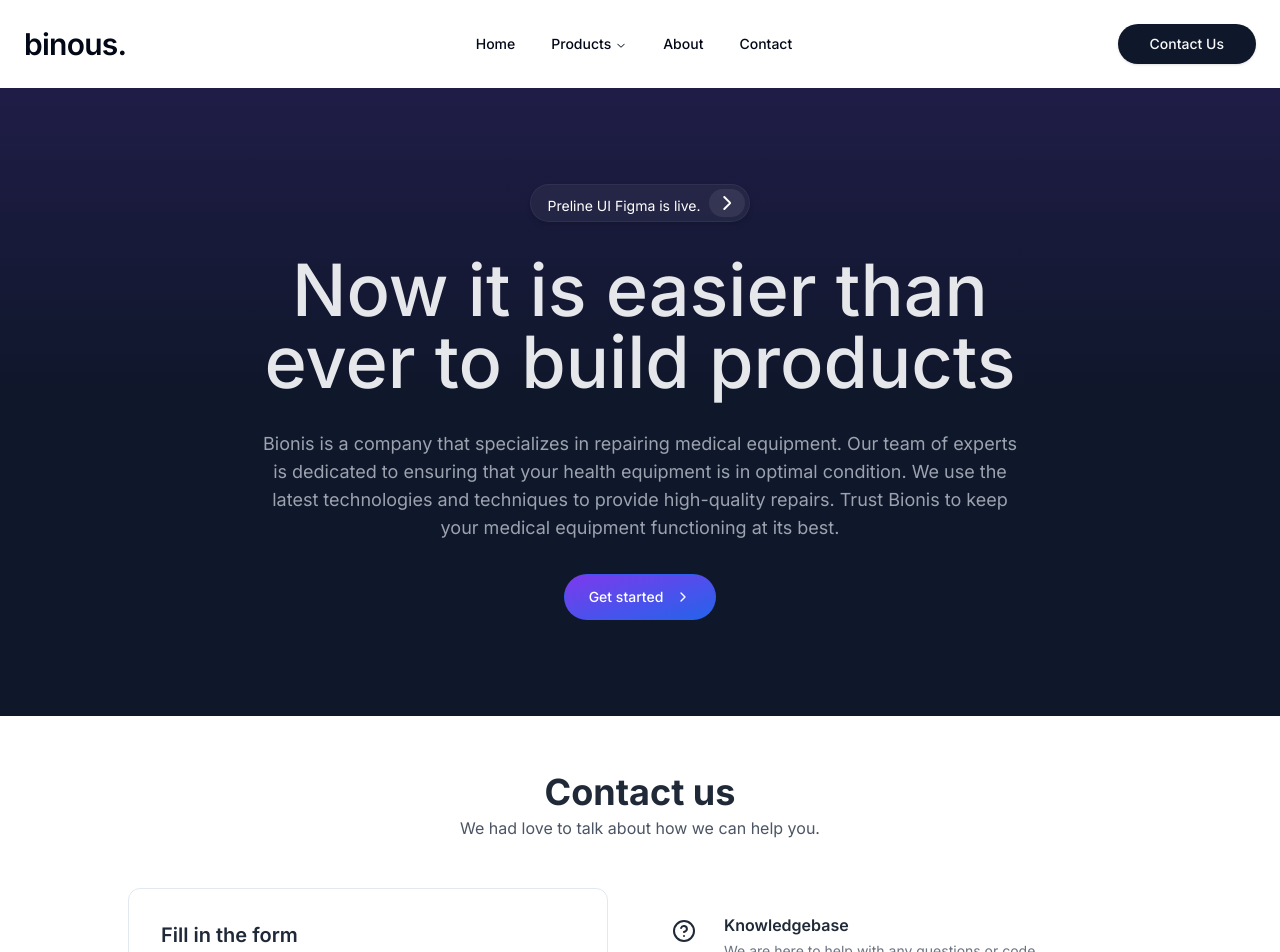
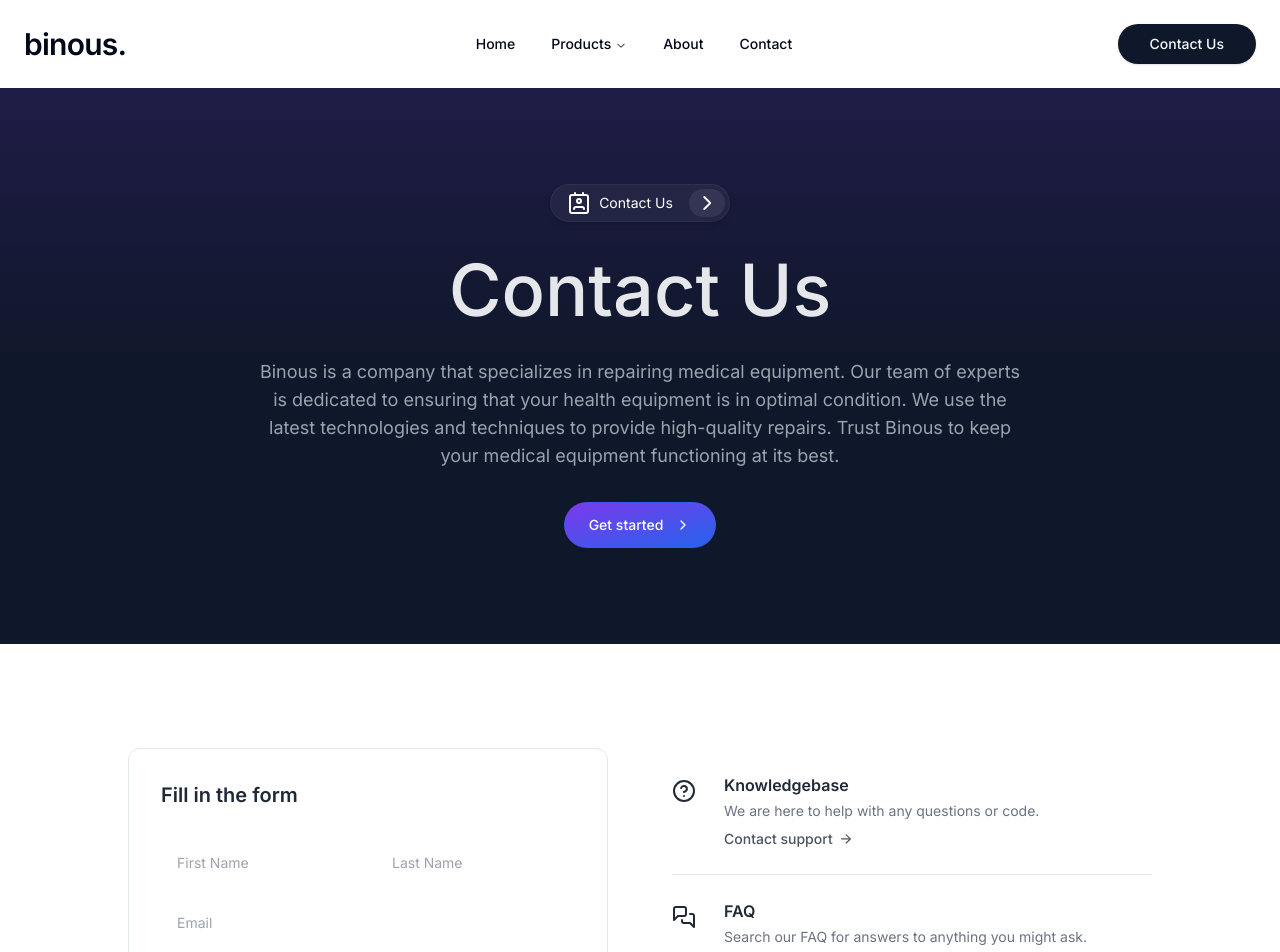
Before and after one commit to tejasghlade/binous, a Next.js app: page /contact in a window 1280 px wide. Shown: the top 952 px of the page. Built offline with nearby package versions, Linux system fonts and the light colour scheme.

Commit message:
Fix links and headings in page components

```diff
--- a/app/products/page.tsx
+++ b/app/products/page.tsx
@@ -45,12 +45,9 @@ const Products = () => {
                 />
               </div>
               <div>
-                <Link
-                  href={`products/${product?.id}`}
-                  className="font-bold hover:underline cursor-pointer"
-                >
+                <h1 className="font-bold hover:underline cursor-pointer">
                   {product.name}
-                </Link>
+                </h1>
                 <p className="font-light text-gray-600">{product.subtitle}</p>
               </div>
             </div>
--- a/components/AboutHero.tsx
+++ b/components/AboutHero.tsx
@@ -1,3 +1,4 @@
+import { User2Icon } from 'lucide-react'
 import React from 'react'
 
 const AboutHero = () => {
@@ -9,12 +10,12 @@ const AboutHero = () => {
         <div className="max-w-[85rem] mx-auto px-4 sm:px-6 lg:px-8 py-24 space-y-8">
           {/* Announcement Banner */}
           <div className="flex justify-center">
-            <a
-              className="group inline-block bg-white/[.05] hover:bg-white/[.1] border border-white/[.05] p-1 ps-4 rounded-full shadow-md"
-              href="../figma.html"
+            <div
+              className="group flex gap-2 inline-block bg-white/[.05] hover:bg-white/[.1] border border-white/[.05] p-1 ps-4 rounded-full shadow-md"
+
             >
-              <p className="me-2 inline-block text-white text-sm">
-                Preline UI Figma is live.
+             <p className="me-2 flex   gap-2 items-center text-white text-sm">
+                <User2Icon /> About Us
               </p>
               <span className="group-hover:bg-white/[.1] py-1.5 px-2.5 inline-flex justify-center items-center gap-x-2 rounded-full bg-white/[.075] font-semibold text-white text-sm">
                 <svg
@@ -32,19 +33,19 @@ const AboutHero = () => {
                   />
                 </svg>
               </span>
-            </a>
+            </div>
           </div>
           {/* End Announcement Banner */}
           {/* Title */}
-          <div className="max-w-3xl text-center mx-auto">
+          <div className="max-w-4xl text-center mx-auto">
             <h1 className="block font-medium text-gray-200 text-4xl sm:text-5xl md:text-6xl lg:text-7xl">
-              Now it easier than ever to build products
+              Now it easier than ever to repair products
             </h1>
           </div>
           {/* End Title */}
           <div className="max-w-3xl text-center mx-auto">
             <p className="text-lg text-gray-400">
-              Bionis is a company which repairs our health equipments, crafted with Tailwind CSS
+              Binous is a company which repairs our health equipments, crafted with Tailwind CSS
               framework by Hmlstream.
             </p>
           </div>
--- a/components/ContactForm.tsx
+++ b/components/ContactForm.tsx
@@ -4,16 +4,10 @@ const ContactForm = () => {
   return (
     <>
       {/* Contact Us */}
+
       <div className="max-w-[85rem] px-4 py-10 sm:px-6 lg:px-8 lg:py-14 mx-auto">
         <div className="max-w-2xl lg:max-w-5xl mx-auto">
-          <div className="text-center">
-            <h1 className="text-3xl font-bold text-gray-800 sm:text-4xl dark:text-white">
-              Contact us
-            </h1>
-            <p className="mt-1 text-gray-600 dark:text-gray-400">
-              We had love to talk about how we can help you.
-            </p>
-          </div>
+
           <div className="mt-12 grid items-center lg:grid-cols-2 gap-6 lg:gap-16">
             {/* Card */}
             <div className="flex flex-col border rounded-xl p-4 sm:p-6 lg:p-8 dark:border-gray-700">
--- a/components/ContactHero.tsx
+++ b/components/ContactHero.tsx
@@ -1,3 +1,4 @@
+import { Contact } from "lucide-react";
 import React from "react";
 
 const ContactHero = () => {
@@ -7,12 +8,9 @@ const ContactHero = () => {
         <div className="max-w-[85rem] mx-auto px-4 sm:px-6 lg:px-8 py-24 space-y-8">
           {/* Announcement Banner */}
           <div className="flex justify-center">
-            <a
-              className="group inline-block bg-white/[.05] hover:bg-white/[.1] border border-white/[.05] p-1 ps-4 rounded-full shadow-md"
-              href="../figma.html"
-            >
-              <p className="me-2 inline-block text-white text-sm">
-                Preline UI Figma is live.
+            <div className="group inline-block flex  items-center gap-2 bg-white/[.05] hover:bg-white/[.1] border border-white/[.05] p-1 ps-4 rounded-full shadow-md">
+              <p className="me-2 flex  gap-2 items-center text-white text-sm">
+                <Contact /> Contact Us
               </p>
               <span className="group-hover:bg-white/[.1] py-1.5 px-2.5 inline-flex justify-center items-center gap-x-2 rounded-full bg-white/[.075] font-semibold text-white text-sm">
                 <svg
@@ -30,19 +28,23 @@ const ContactHero = () => {
                   />
                 </svg>
               </span>
-            </a>
+            </div>
           </div>
           {/* End Announcement Banner */}
           {/* Title */}
           <div className="max-w-3xl text-center mx-auto">
             <h1 className="block font-medium text-gray-200 text-4xl sm:text-5xl md:text-6xl lg:text-7xl">
-              Now it is easier than ever to build products
+              Contact Us
             </h1>
           </div>
           {/* End Title */}
           <div className="max-w-3xl text-center mx-auto">
             <p className="text-lg text-gray-400">
-            Bionis is a company that specializes in repairing medical equipment. Our team of experts is dedicated to ensuring that your health equipment is in optimal condition. We use the latest technologies and techniques to provide high-quality repairs. Trust Bionis to keep your medical equipment functioning at its best.
+              Binous is a company that specializes in repairing medical
+              equipment. Our team of experts is dedicated to ensuring that your
+              health equipment is in optimal condition. We use the latest
+              technologies and techniques to provide high-quality repairs. Trust
+              Binous to keep your medical equipment functioning at its best.
             </p>
           </div>
           {/* Buttons */}
--- a/components/Header.tsx
+++ b/components/Header.tsx
@@ -1,6 +1,7 @@
 import React from "react";
 import { Button } from "./ui/button";
 import Image from "next/image";
+import Link from "next/link";
 
 const Header = () => {
     const commonClasses = "w-full sm:w-auto py-3 px-4 inline-flex justify-center items-center gap-x-2 text-sm font-semibold rounded-lg border border-transparent bg-blue-600 text-white hover:bg-blue-700 disabled:opacity-50 disabled:pointer-events-none dark:focus:outline-none dark:focus:ring-1 dark:focus:ring-gray-600";
@@ -15,9 +16,9 @@ const Header = () => {
             <p className="mt-3 text-lg text-gray-800 dark:text-gray-400">
             Repairing medical equipment requires specialized knowledge and expertise. Our team of skilled technicians is dedicated to providing fast and reliable repairs for a wide range of medical devices.
             </p>
-            <div className="mt-5 lg:mt-8 flex flex-col items-center gap-2 sm:flex-row sm:gap-3">
+            <Link href={'/contact'} className="mt-5 lg:mt-8 flex flex-col items-center gap-2 sm:flex-row sm:gap-3">
               <Button size={"lg"} className="rounded-full" >Start a repair</Button>
-            </div>
+            </Link>
           </div>
           <div className="lg:col-span-3 mt-10 lg:mt-0">
             <Image
--- a/components/SimpleProductSection.tsx
+++ b/components/SimpleProductSection.tsx
@@ -1,5 +1,7 @@
 import { productList } from "@/constants";
+import { MoveRightIcon } from "lucide-react";
 import Image from "next/image";
+import Link from "next/link";
 import React from "react";
 
 const SimpleProductSection: React.FC = () => {
@@ -21,7 +23,7 @@ const SimpleProductSection: React.FC = () => {
       <div className="grid grid-cols-2 gap-5 sm:grid-cols-3 lg:grid-cols-4 xl:grid-cols-4 ">
         {
           // Add a grid item here
-          productList.map((product) => (
+          productList.slice(0, 11).map((product) => (
             <div
               key={product.id}
               className="flex flex-col gap-2 bg-gray-50 hover:bg-gray-100 border-gray-200 rounded-2xl items-center text-center  p-5  border-2 "
@@ -42,6 +44,13 @@ const SimpleProductSection: React.FC = () => {
           ))
         }
 
+<div  className=" flex-col gap-2 flex justify-center items-center bg-gray-50 hover:bg-gray-100 border-gray-200 rounded-2xl items-center text-center  p-5  border-2 ">
+                      <Link href={'/products'} className="border-2 border-black rounded-full p-2">
+                        <MoveRightIcon className="fill-black hover:fill-purple-700" />
+                      </Link>
+                      <h2>All repair options</h2>
+                    </div>
+
         {/* Add more grid items here */}
       </div>
     </div>
```
